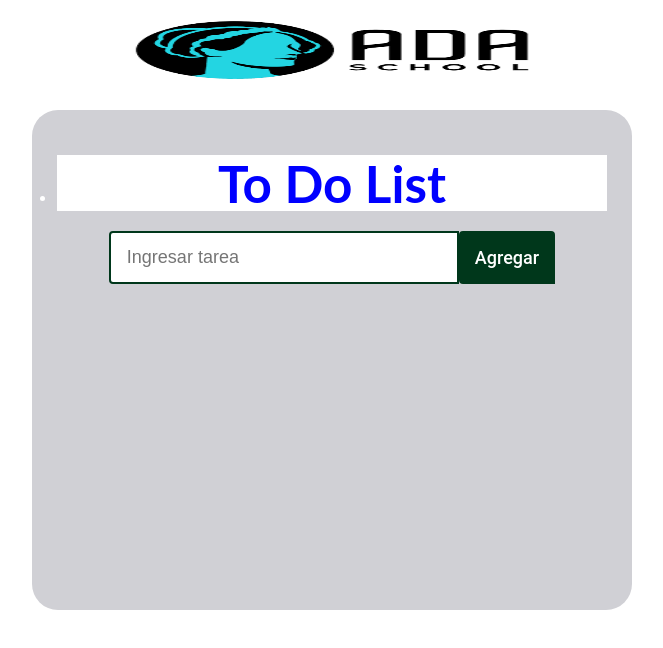
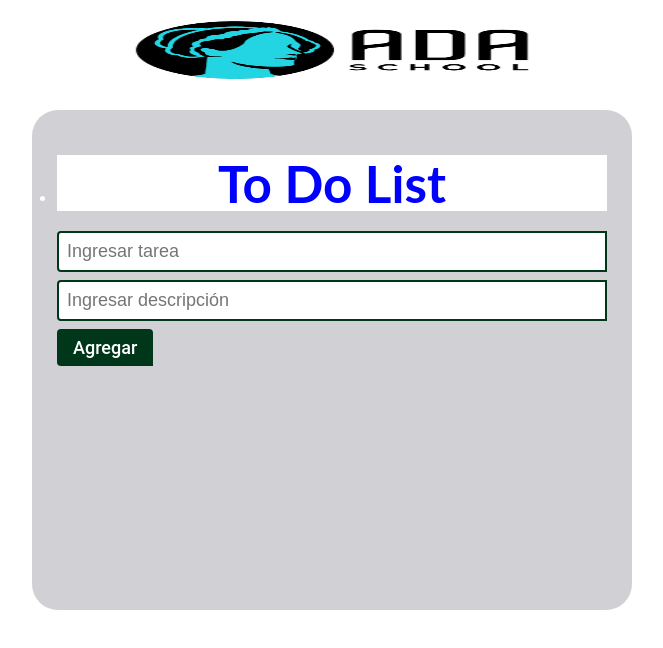
Before and after one commit to 311609/my-react-task-list, a React (Vite) app: page / in a window 1280 px wide. Shown: the top 648 px of the page, without its empty margins (308-971 px from the left). Built offline with nearby package versions, Linux system fonts and the light colour scheme.

Commit message:
se agrega formulario

```diff
--- a/src/Components/TaskForm.jsx
+++ b/src/Components/TaskForm.jsx
@@ -4,20 +4,34 @@ import { v4 as uuidv4 } from 'uuid';
 
 function TaskForm(props) {
   const [input, setInput] = useState('');
+  const [descripcion, setDescripcion] = useState('');
 
   const manejarCambio = e => {
     setInput(e.target.value);
   }
 
+  const manejarCambioDescripcion = e => {
+    setDescripcion(e.target.value);
+  }
+
   const manejarEnvio = e => {
     e.preventDefault();
+
+    if (input.length < 3 && descripcion.length > 0) {
+      alert('El nombre de la tarea debe tener al menos 3 caracteres.');
+      return;
+    }
+
     const tareaNueva = {
       id: uuidv4(),
       texto: input,
+      descripcion: descripcion,
       completada: false
     }
     props.onSubmit(tareaNueva);
+
     setInput('');
+    setDescripcion('');
   }
 
   return (
@@ -30,6 +44,14 @@ function TaskForm(props) {
         value={input}
         onChange={manejarCambio}
       />
+      <input
+        className='tarea-input'
+        type='text'
+        placeholder='Ingresar descripción'
+        name='descripcion'
+        value={descripcion}
+        onChange={manejarCambioDescripcion}
+      />
       <button className='tarea-boton'>
         Agregar
       </button>
--- a/src/carpeta-estilos/TaskForm.css
+++ b/src/carpeta-estilos/TaskForm.css
@@ -25,3 +25,18 @@
     text-transform: capitalize;
     outline: none;
 }
+.tarea-formulario {
+    display: flex;
+    flex-direction: column;
+    align-items: flex-start;
+  }
+
+  .tarea-input {
+    width: 100%;
+    padding: 8px;
+    margin-bottom: 8px;
+  }
+
+  .tarea-boton {
+    padding: 8px 16px;
+  }
```
